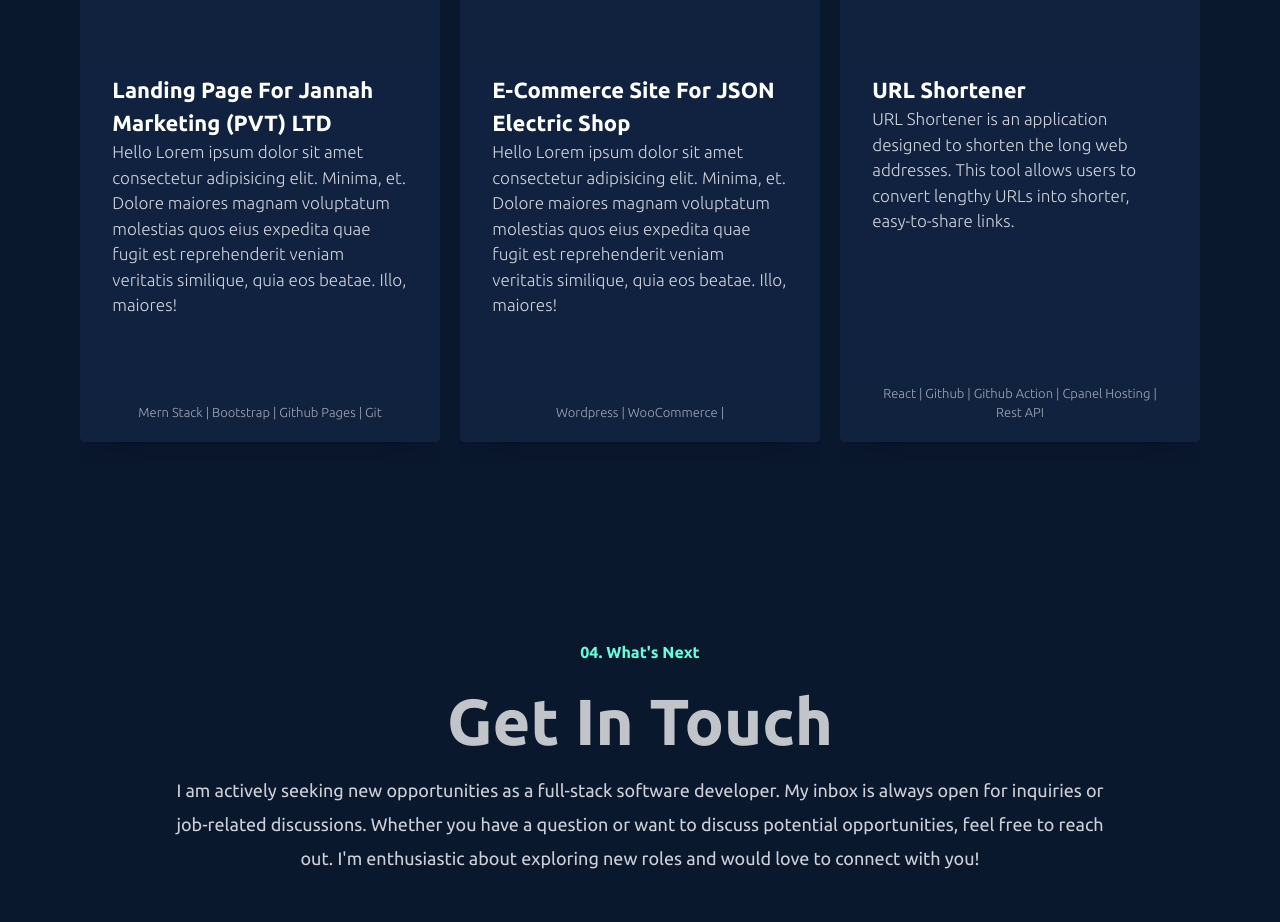
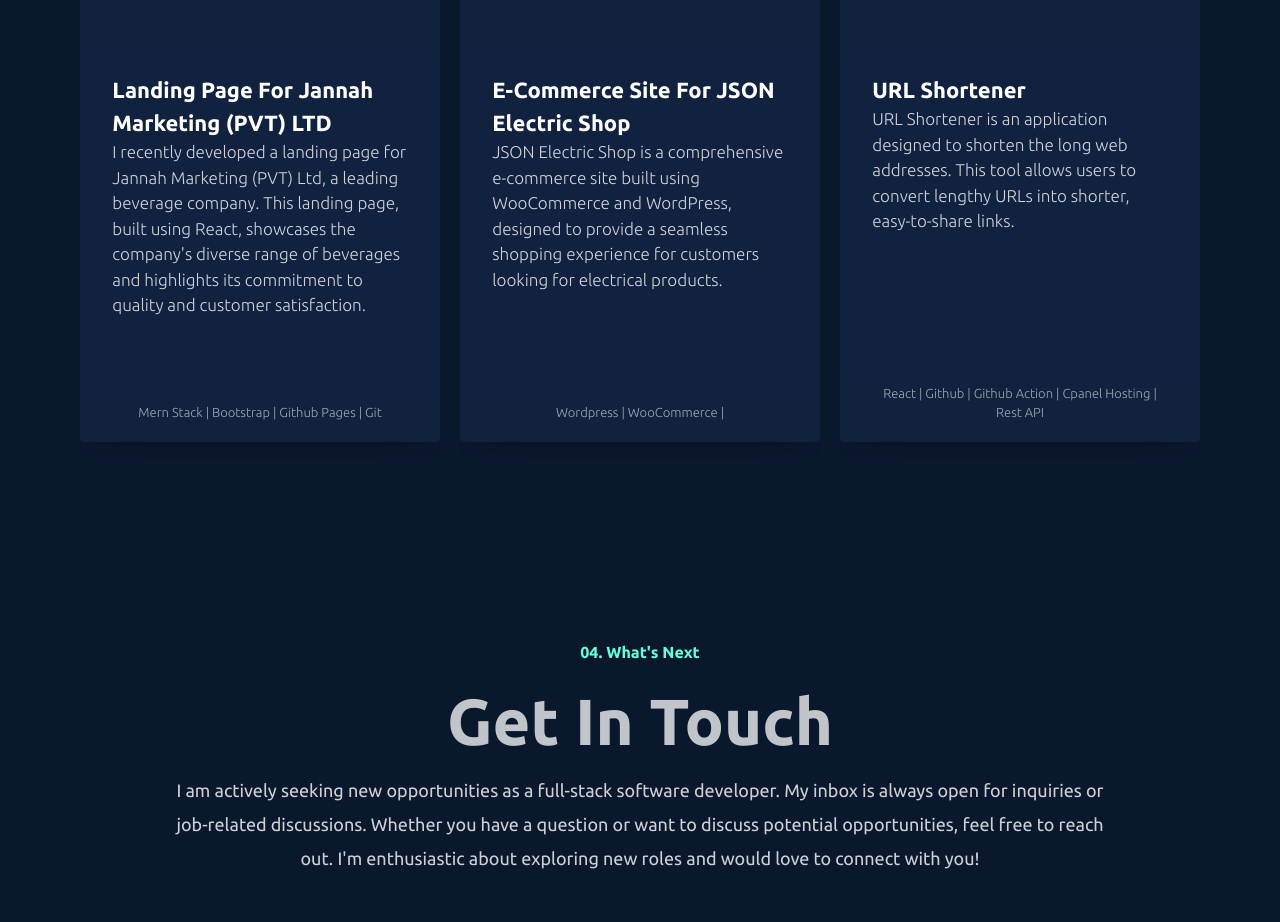
Before and after one commit to Sharjun-Hussain/Portfolio-Sharjun-Hussain, a React (Vite) app: page / in a window 1280 px wide. Shown: the part 2280-3202 px from the top of the page. Built offline with nearby package versions, Linux system fonts and the light colour scheme.

Commit message:
Added Some Descriptions

```diff
--- a/src/Components/Projects.jsx
+++ b/src/Components/Projects.jsx
@@ -1,14 +1,13 @@
 import { Card, Col, Container, Row } from "react-bootstrap";
 import Bookmarking from "../assets/Icons/Bookmarking.gif";
 import { Link } from "react-router-dom";
-import {content} from '../Utilities/content'
+import { content } from "../Utilities/content";
 
 const Projects = () => {
   return (
     <Container id="projects" className=" project-section ">
       <Row>
         <Col>
-
           <div className="projectheading text-end pt-5 ">
             <h2
               style={{ textTransform: "Capitalize" }}
@@ -228,10 +227,11 @@
                   }}
                 >
                   {" "}
-                  Hello Lorem ipsum dolor sit amet consectetur adipisicing elit.
-                  Minima, et. Dolore maiores magnam voluptatum molestias quos
-                  eius expedita quae fugit est reprehenderit veniam veritatis
-                  similique, quia eos beatae. Illo, maiores!
+                  I recently developed a landing page for Jannah Marketing (PVT)
+                  Ltd, a leading beverage company. This landing page, built
+                  using React, showcases the company's diverse range of
+                  beverages and highlights its commitment to quality and
+                  customer satisfaction.
                 </div>
               </Card.Body>
               <Card.Footer>
@@ -282,10 +282,10 @@
                   }}
                 >
                   {" "}
-                  Hello Lorem ipsum dolor sit amet consectetur adipisicing elit.
-                  Minima, et. Dolore maiores magnam voluptatum molestias quos
-                  eius expedita quae fugit est reprehenderit veniam veritatis
-                  similique, quia eos beatae. Illo, maiores!
+                  JSON Electric Shop is a comprehensive e-commerce site built
+                  using WooCommerce and WordPress, designed to provide a
+                  seamless shopping experience for customers looking for
+                  electrical products.
                 </div>
               </Card.Body>
               <Card.Footer>
@@ -336,10 +336,9 @@
                   }}
                 >
                   {" "}
-                  URL Shortener is an application designed to shorten the
-                   long web addresses. This tool allows users
-                  to convert lengthy URLs into shorter, easy-to-share links.
-
+                  URL Shortener is an application designed to shorten the long
+                  web addresses. This tool allows users to convert lengthy URLs
+                  into shorter, easy-to-share links.
                 </div>
               </Card.Body>
               <Card.Footer>
```
